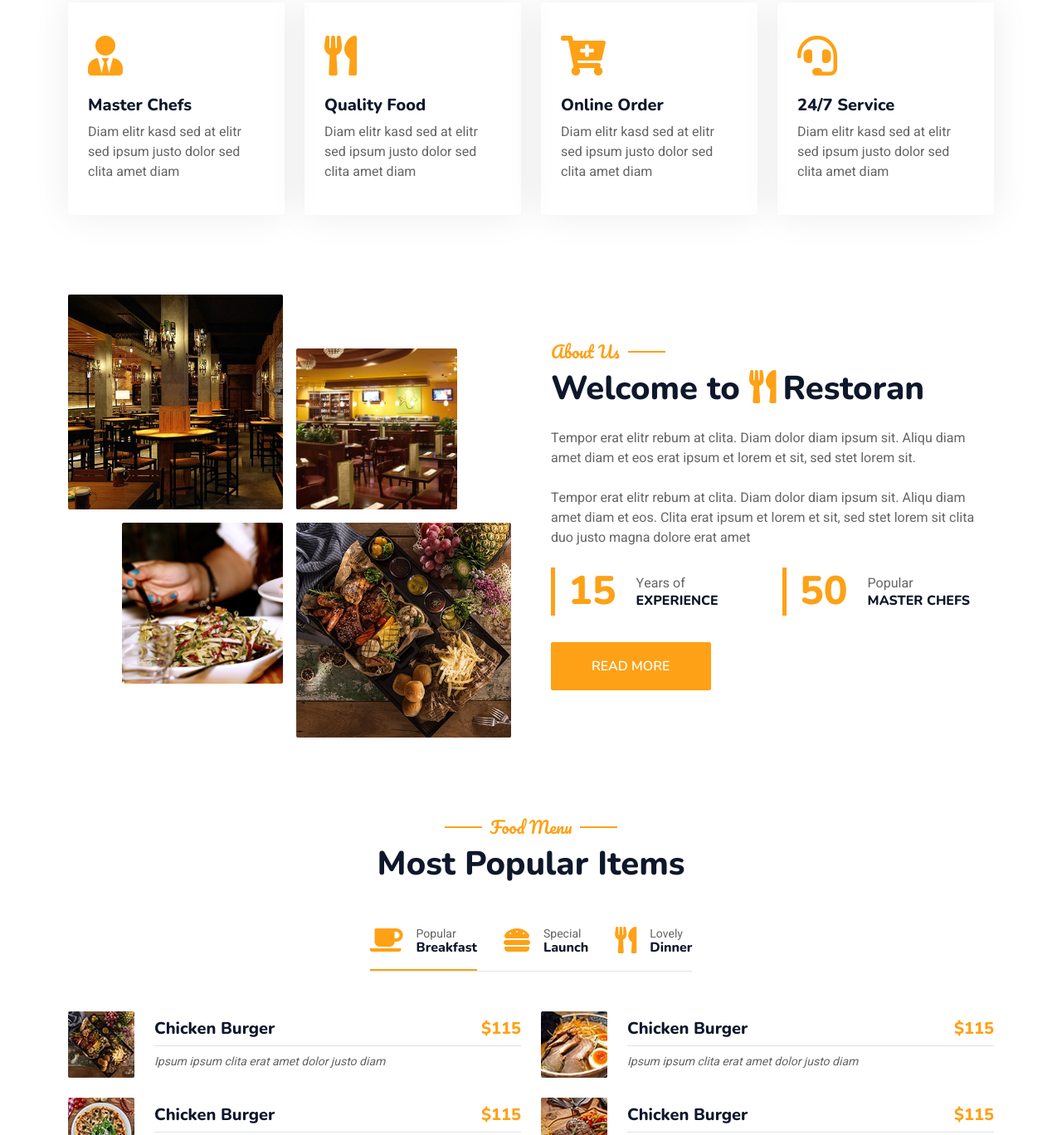
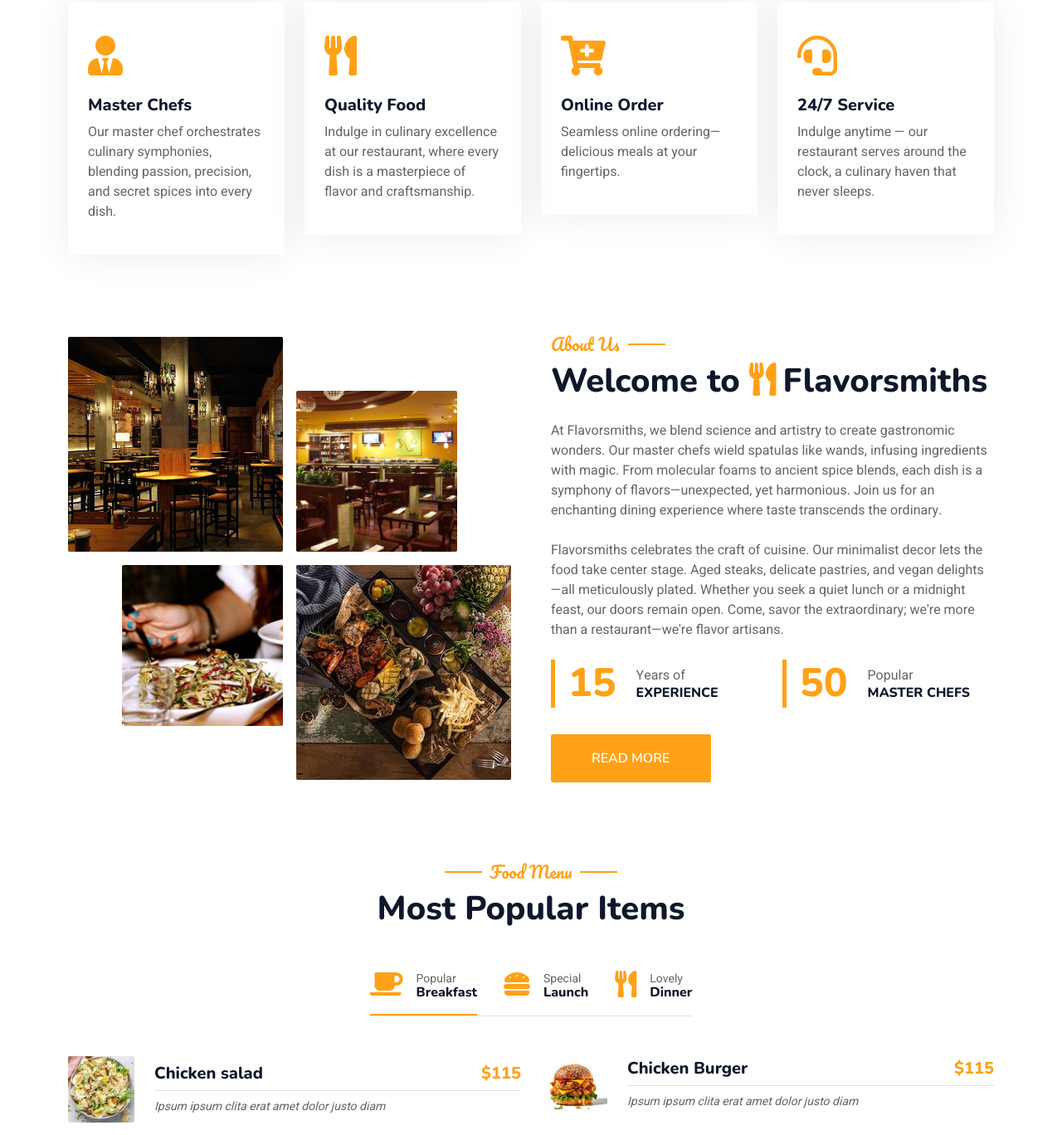
Before and after one commit to sreerag-a-sasi/restaurant, a plain HTML site: page clone/index.html in a window 1280 px wide. Shown: the part 915-2283 px from the top of the page at 83% size. Drawn offline with nearby package versions, Linux system fonts and the light colour scheme.

Commit message:
clone website of a restaurant using downloaded template

```diff
--- a/clone/index.html
+++ b/clone/index.html
@@ -3,7 +3,7 @@
 
 <head>
     <meta charset="utf-8">
-    <title>Restoran - Bootstrap Restaurant Template</title>
+    <title>Flavorsmiths - Bootstrap Restaurant Template</title>
     <meta content="width=device-width, initial-scale=1.0" name="viewport">
     <meta content="" name="keywords">
     <meta content="" name="description">
@@ -47,7 +47,7 @@
         <div class="container-xxl position-relative p-0">
             <nav class="navbar navbar-expand-lg navbar-dark bg-dark px-4 px-lg-5 py-3 py-lg-0">
                 <a href="" class="navbar-brand p-0">
-                    <h1 class="text-primary m-0"><i class="fa fa-utensils me-3"></i>Restoran</h1>
+                    <h1 class="text-primary m-0"><i class="fa fa-utensils me-3"></i>Flavorsmiths</h1>
                     <!-- <img src="img/logo.png" alt="Logo"> -->
                 </a>
                 <button class="navbar-toggler" type="button" data-bs-toggle="collapse" data-bs-target="#navbarCollapse">
@@ -77,8 +77,8 @@
                 <div class="container my-5 py-5">
                     <div class="row align-items-center g-5">
                         <div class="col-lg-6 text-center text-lg-start">
-                            <h1 class="display-3 text-white animated slideInLeft">Enjoy Our<br>Delicious Meal</h1>
-                            <p class="text-white animated slideInLeft mb-4 pb-2">Tempor erat elitr rebum at clita. Diam dolor diam ipsum sit. Aliqu diam amet diam et eos. Clita erat ipsum et lorem et sit, sed stet lorem sit clita duo justo magna dolore erat amet</p>
+                            <h1 class="display-3 text-white animated slideInLeft">ബാ <br>ഒരു ചായ കുടിക്ക.. </h1>
+                            <p class="text-white animated slideInLeft mb-4 pb-2">As twilight descends, our rooftop unveils a mesmerizing panorama. The city's skyline stretches before you—a tapestry of twinkling lights and architectural marvels. To the west, the sun dips below the horizon, casting hues of burnt orange and lavender across the canvas. The gentle breeze carries whispers of distant laughter, and the distant hum of traffic becomes a soothing melody. Whether you're sipping champagne or sharing secrets, this view is an invitation to linger, to lose track of time, and to savor life's fleeting moments. </p>
                             <a href="" class="btn btn-primary py-sm-3 px-sm-5 me-3 animated slideInLeft">Book A Table</a>
                         </div>
                         <div class="col-lg-6 text-center text-lg-end overflow-hidden">
@@ -100,7 +100,7 @@
                             <div class="p-4">
                                 <i class="fa fa-3x fa-user-tie text-primary mb-4"></i>
                                 <h5>Master Chefs</h5>
-                                <p>Diam elitr kasd sed at elitr sed ipsum justo dolor sed clita amet diam</p>
+                                <p>Our master chef orchestrates culinary symphonies, blending passion, precision, and secret spices into every dish.</p>
                             </div>
                         </div>
                     </div>
@@ -109,7 +109,7 @@
                             <div class="p-4">
                                 <i class="fa fa-3x fa-utensils text-primary mb-4"></i>
                                 <h5>Quality Food</h5>
-                                <p>Diam elitr kasd sed at elitr sed ipsum justo dolor sed clita amet diam</p>
+                                <p>Indulge in culinary excellence at our restaurant, where every dish is a masterpiece of flavor and craftsmanship.</p>
                             </div>
                         </div>
                     </div>
@@ -118,7 +118,7 @@
                             <div class="p-4">
                                 <i class="fa fa-3x fa-cart-plus text-primary mb-4"></i>
                                 <h5>Online Order</h5>
-                                <p>Diam elitr kasd sed at elitr sed ipsum justo dolor sed clita amet diam</p>
+                                <p>Seamless online ordering—delicious meals at your fingertips.</p>
                             </div>
                         </div>
                     </div>
@@ -127,7 +127,7 @@
                             <div class="p-4">
                                 <i class="fa fa-3x fa-headset text-primary mb-4"></i>
                                 <h5>24/7 Service</h5>
-                                <p>Diam elitr kasd sed at elitr sed ipsum justo dolor sed clita amet diam</p>
+                                <p>Indulge anytime — our restaurant serves around the clock, a culinary haven that never sleeps.</p>
                             </div>
                         </div>
                     </div>
@@ -159,9 +159,9 @@
                     </div>
                     <div class="col-lg-6">
                         <h5 class="section-title ff-secondary text-start text-primary fw-normal">About Us</h5>
-                        <h1 class="mb-4">Welcome to <i class="fa fa-utensils text-primary me-2"></i>Restoran</h1>
-                        <p class="mb-4">Tempor erat elitr rebum at clita. Diam dolor diam ipsum sit. Aliqu diam amet diam et eos erat ipsum et lorem et sit, sed stet lorem sit.</p>
-                        <p class="mb-4">Tempor erat elitr rebum at clita. Diam dolor diam ipsum sit. Aliqu diam amet diam et eos. Clita erat ipsum et lorem et sit, sed stet lorem sit clita duo justo magna dolore erat amet</p>
+                        <h1 class="mb-4">Welcome to <i class="fa fa-utensils text-primary me-2"></i>Flavorsmiths</h1>
+                        <p class="mb-4">At Flavorsmiths, we blend science and artistry to create gastronomic wonders. Our master chefs wield spatulas like wands, infusing ingredients with magic. From molecular foams to ancient spice blends, each dish is a symphony of flavors—unexpected, yet harmonious. Join us for an enchanting dining experience where taste transcends the ordinary.</p>
+                        <p class="mb-4">Flavorsmiths celebrates the craft of cuisine. Our minimalist decor lets the food take center stage. Aged steaks, delicate pastries, and vegan delights—all meticulously plated. Whether you seek a quiet lunch or a midnight feast, our doors remain open. Come, savor the extraordinary; we're more than a restaurant—we're flavor artisans.</p>
                         <div class="row g-4 mb-4">
                             <div class="col-sm-6">
                                 <div class="d-flex align-items-center border-start border-5 border-primary px-3">
@@ -232,10 +232,10 @@
                             <div class="row g-4">
                                 <div class="col-lg-6">
                                     <div class="d-flex align-items-center">
-                                        <img class="flex-shrink-0 img-fluid rounded" src="img/menu-1.jpg" alt="" style="width: 80px;">
+                                        <img class="flex-shrink-0 img-fluid rounded" src="img/salad.jpg" alt="" style="width: 80px;">
                                         <div class="w-100 d-flex flex-column text-start ps-4">
                                             <h5 class="d-flex justify-content-between border-bottom pb-2">
-                                                <span>Chicken Burger</span>
+                                                <span>Chicken salad</span>
                                                 <span class="text-primary">$115</span>
                                             </h5>
                                             <small class="fst-italic">Ipsum ipsum clita erat amet dolor justo diam</small>
@@ -244,7 +244,7 @@
                                 </div>
                                 <div class="col-lg-6">
                                     <div class="d-flex align-items-center">
-                                        <img class="flex-shrink-0 img-fluid rounded" src="img/menu-2.jpg" alt="" style="width: 80px;">
+                                        <img class="flex-shrink-0 img-fluid rounded" src="img/chicken-burger.jpg" alt="" style="width: 80px;">
                                         <div class="w-100 d-flex flex-column text-start ps-4">
                                             <h5 class="d-flex justify-content-between border-bottom pb-2">
                                                 <span>Chicken Burger</span>
```
Also changed, not shown: clone/about.html (+3 -3 lines), clone/booking.html (+2 -2 lines), clone/contact.html (+2 -2 lines), clone/menu.html (+2 -2 lines), clone/service.html (+2 -2 lines), clone/team.html (+2 -2 lines), clone/testimonial.html (+2 -2 lines), clone/img/chay.png (added), clone/img/chicken-burger.jpg (added), clone/img/chicken-salad.jpg (added), clone/img/salad.jpg (added).
